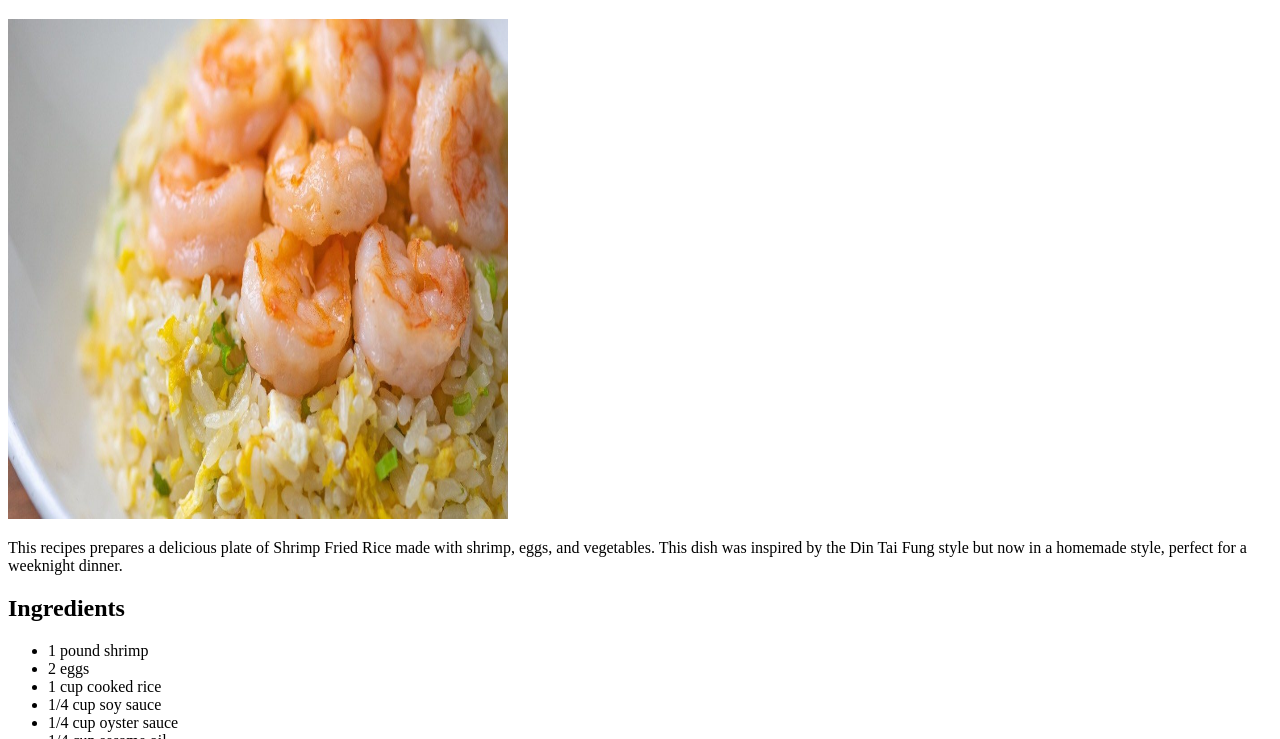
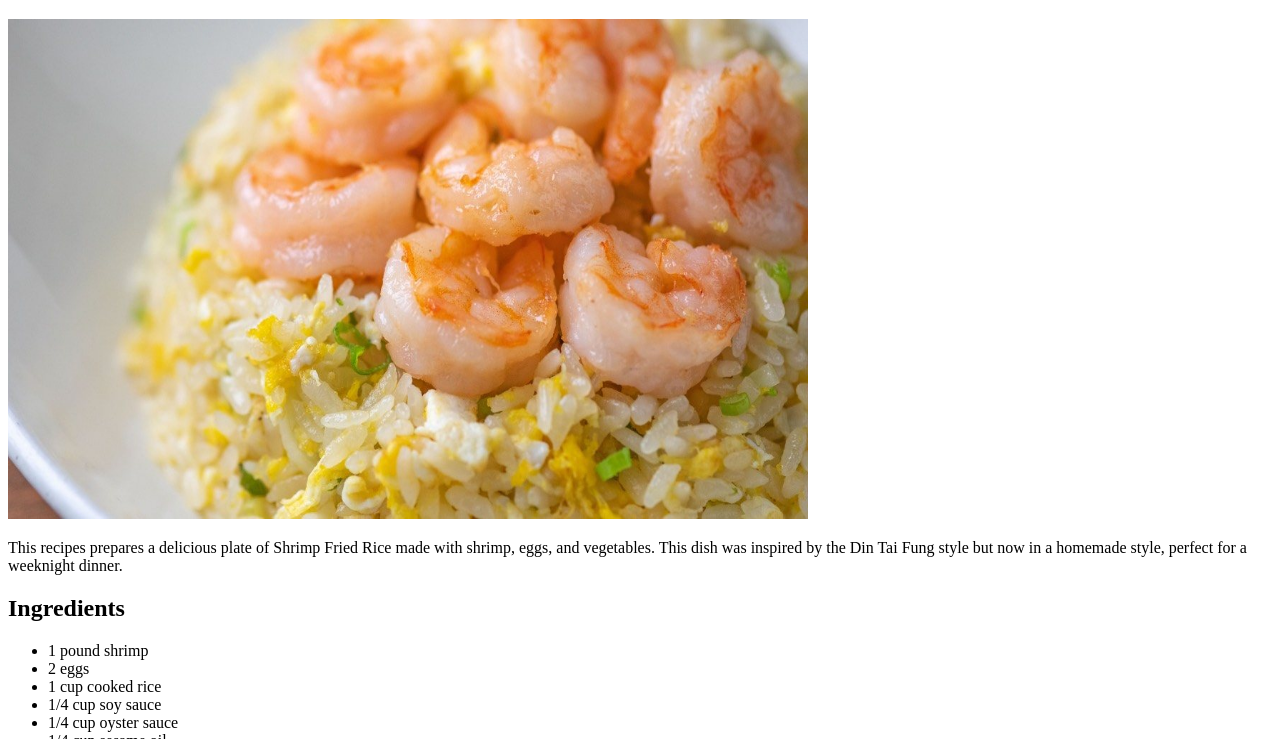
Before and after one commit to jyztintan/odin-recipes, a plain HTML site: page recipes/shrimp-fried-rice.html in a window 1280 px wide. Shown: the part 61-800 px from the top of the page. Drawn offline with Linux system fonts and the light colour scheme.

Commit message:
Fix images sizing

```diff
--- a/recipes/shrimp-fried-rice.html
+++ b/recipes/shrimp-fried-rice.html
@@ -9,7 +9,7 @@
     <h1>Shrimp Fried Rice</h1>
     <img src="../assets/shrimp-fried-rice.jpeg"
     alt="Delicious Shrimp Fried Rice"
-    width="500"
+    width="800"
     height="500">
     <br>
     <p>
```
Also changed, not shown: recipes/carbonara.html (+1 -1 lines).
